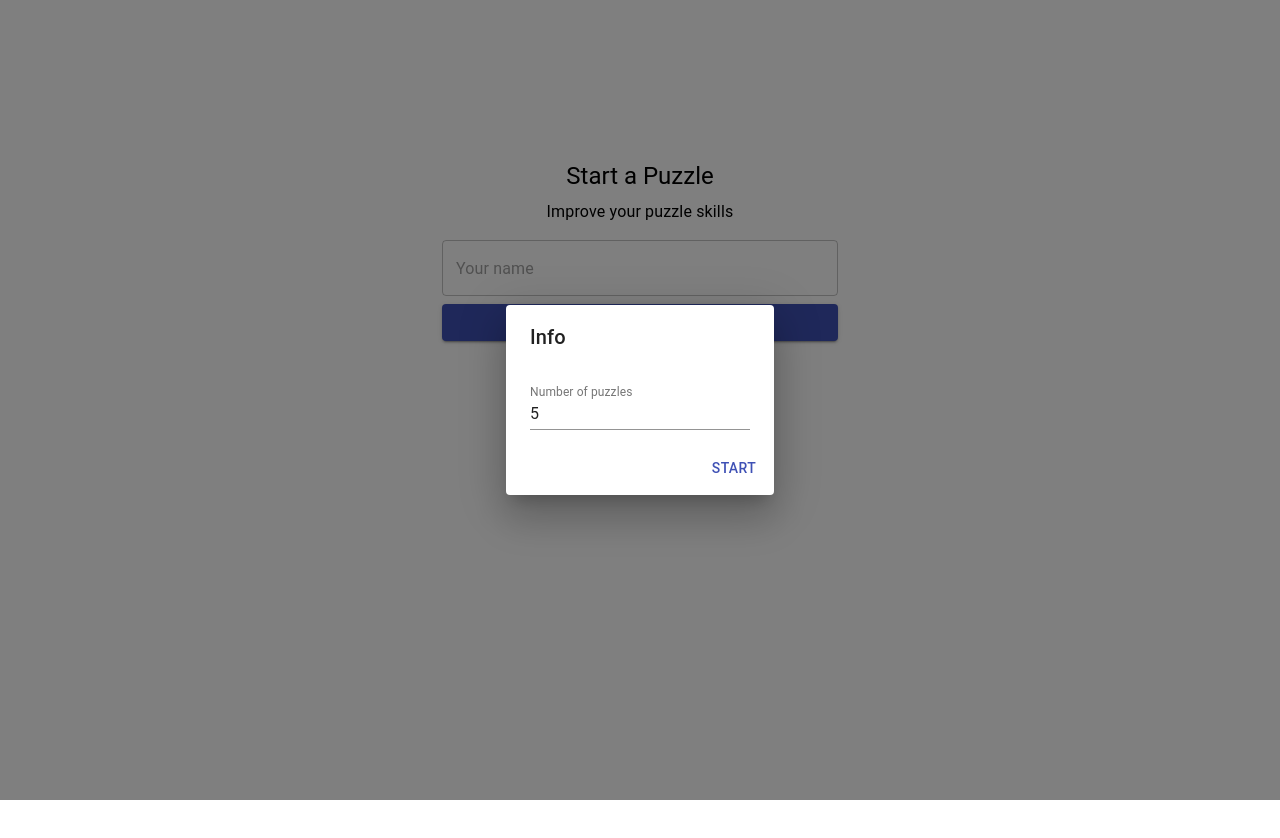
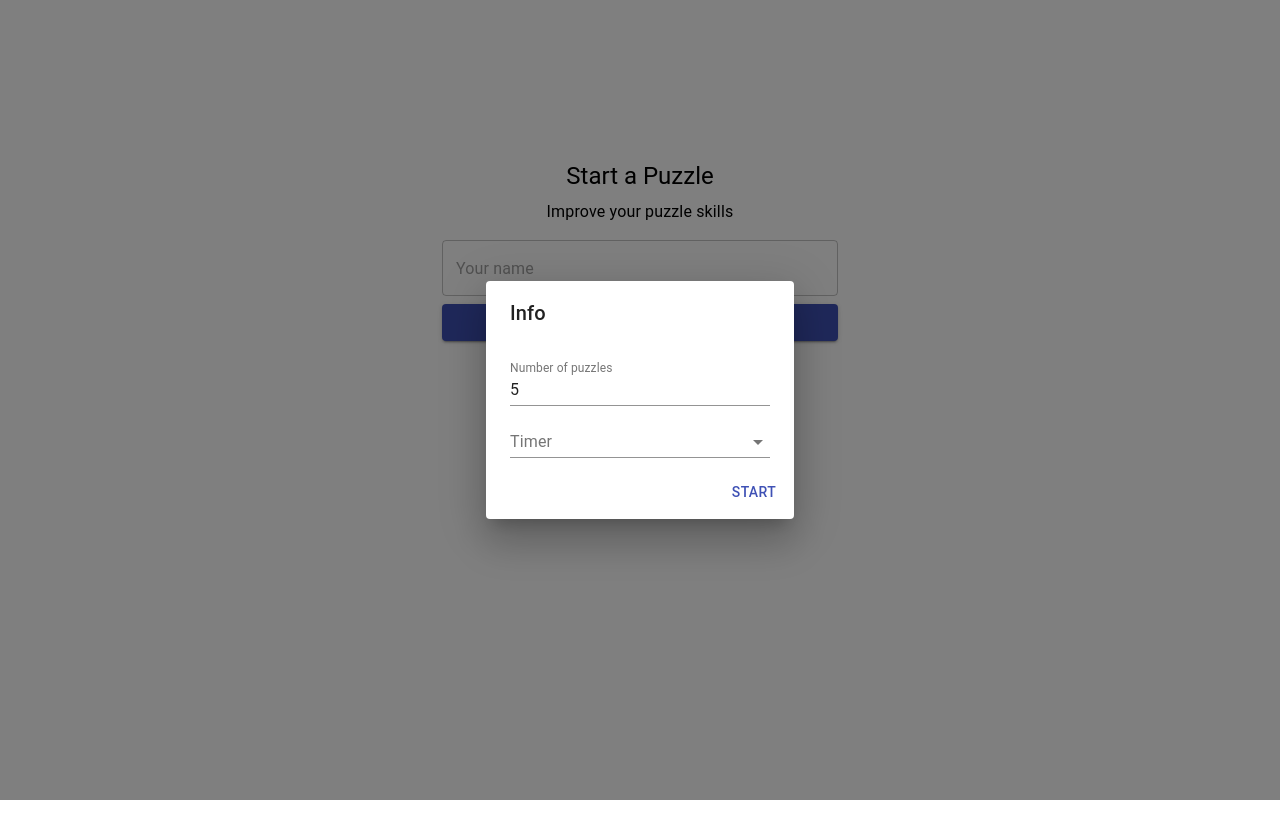
Before and after one commit to Det-Tech/chess-puzzle, a React (Create React App) app: page / in a window 1280 px wide. Both pictures are taken after a click on the button "START PUZZLE". Shown: the top 838 px of the page. Built offline with nearby package versions, Linux system fonts and the light colour scheme; no server answers.

Commit message:
Added toast for notification && Added timer for puzzle

```diff
--- a/package.json
+++ b/package.json
@@ -3,6 +3,7 @@
   "version": "0.1.0",
   "private": true,
   "dependencies": {
+    "@emotion/react": "^11.11.1",
     "@material-ui/core": "^4.11.0",
     "@material-ui/icons": "^4.9.1",
     "@material-ui/lab": "^4.0.0-alpha.61",
@@ -29,6 +30,7 @@
     "react-resize-detector": "^5.2.0",
     "react-router-dom": "^5.2.0",
     "react-scripts": "4.0.0",
+    "react-toastify": "^8.2.0",
     "shortid": "^2.2.16",
     "typescript": "^4.0.3",
     "web-vitals": "^0.2.4"
--- a/src/App.tsx
+++ b/src/App.tsx
@@ -5,6 +5,8 @@ import Race from "./pages/Race/Race";
 import RaceCreate from "./pages/RaceCreate/RaceCreate";
 import Alert from "@material-ui/lab/Alert";
 import { PuzzleProvider } from "./hooks/puzzle";
+import { ToastContainer } from "react-toastify";
+import "react-toastify/dist/ReactToastify.css";
 
 type SnackbarContextType = {
   show: (text: string) => void;
@@ -49,6 +51,7 @@ function App() {
           </Alert>
         </Snackbar>
       </SnackbarContext.Provider>
+      <ToastContainer />
     </PuzzleProvider>
   );
 }
--- a/src/hooks/puzzle.tsx
+++ b/src/hooks/puzzle.tsx
@@ -9,6 +9,8 @@ export interface PuzzleProviderContext {
   puzzleIndexHandler: () => void;
   puzzleHintIndex: number,
   puzzleHintIndexHandler: (num: number) => void,
+  puzzleTimer: "",
+  puzzleTimerHandler: (num: any) => void,
 }
 
 export const PuzzleContext = React.createContext<PuzzleProviderContext>({
@@ -20,6 +22,8 @@ export const PuzzleContext = React.createContext<PuzzleProviderContext>({
   puzzleIndexHandler: () => {},
   puzzleHintIndex: 0,
   puzzleHintIndexHandler: (num: number) => {},
+  puzzleTimer: "",
+  puzzleTimerHandler: (num: any) => {},
 });
 
 const PuzzleProvider = (props: { children: ReactNode }) => {
@@ -28,6 +32,11 @@ const PuzzleProvider = (props: { children: ReactNode }) => {
   const [puzzleIndex, setPuzzleIndex] = useState<number>(0);
   const [user, setUser] = useState<string>("");
   const [puzzleHintIndex, setPuzzleHintIndex] = useState<number>(0);
+  const [puzzleTimer, setPuzzleTimer] = useState<any>("");
+
+  const puzzleTimerHandler = (num: any) => {
+    setPuzzleTimer(num);
+  };
 
   const puzzleHintIndexHandler = (num: number) => {
     setPuzzleHintIndex(num);
@@ -54,10 +63,12 @@ const PuzzleProvider = (props: { children: ReactNode }) => {
       user,
       userHandler,
       puzzleHintIndex,
-      puzzleHintIndexHandler
+      puzzleHintIndexHandler,
+      puzzleTimer,
+      puzzleTimerHandler
     }),
     [puzzleCount, puzzleCountHandler, puzzleIndex, puzzleIndexHandler, user, userHandler,
-      puzzleHintIndex, puzzleHintIndexHandler]
+      puzzleHintIndex, puzzleHintIndexHandler, puzzleTimer, puzzleTimerHandler]
   );
 
   return (
--- a/src/pages/Race/components/RacePlay.tsx
+++ b/src/pages/Race/components/RacePlay.tsx
@@ -22,9 +22,11 @@ const RacePlay: React.FC<{
     puzzleHintIndex,
     puzzleHintIndexHandler,
     user,
+    puzzleTimer
   } = usePuzzle();
 
   const [nextButton, setNextButton] = useState<any>(false);
+  const [systemTime, setSystemTime] = useState(0);
 
   useEffect(() => {
     setSquareStyles({});
@@ -38,6 +40,24 @@ const RacePlay: React.FC<{
   const [help, setHelp] = useState<
     "sideToPlay" | "incorrect" | "correct" | "solved"
   >();
+
+  useEffect(() => {
+    const interval = setInterval(() => {
+      setSystemTime((old) => old + 1);
+    }, 1000);
+
+    return () => clearInterval(interval);
+  }, []);
+
+  useEffect(() => {
+    let diffTime = 0;
+    // @ts-ignore
+    diffTime = Number(puzzleTimer) - systemTime;
+    const minute = Math.floor(diffTime / (60));
+    const second = Math.floor((diffTime % (60)));
+    setTime(`${minute}:${second}`)
+  }, [systemTime]);
+
   const sideToPlay = getSideToPlayFromFen(puzzle?.startFen);
   useEffect(() => {
     setHelp("sideToPlay");
@@ -60,7 +80,7 @@ const RacePlay: React.FC<{
     // eslint-disable-next-line react-hooks/exhaustive-deps
   }, []);
 
-  if (puzzleIndex > puzzleCount - 1) {
+  if ((Number(puzzleTimer) - systemTime) < 0 || puzzleIndex > puzzleCount - 1) {
     return (
       <Box
         display="flex"
@@ -93,7 +113,7 @@ const RacePlay: React.FC<{
       maxWidth={768}
       margin="auto"
     >
-      <Box height={60} paddingTop={1} display="flex">
+      <Box height={80} paddingTop={1} display="flex">
         <Box
           boxShadow="0px 0px 5px 0px #cccccc"
           borderRadius={5}
@@ -107,6 +127,9 @@ const RacePlay: React.FC<{
           <Box>
             <Typography variant="body2">
               {puzzleIndex}/{puzzleCount} puzzle
+            </Typography>
+            <Typography variant="body2">
+              Time: {time}
             </Typography>
           </Box>
         </Box>
--- a/src/pages/RaceCreate/RaceCreate.tsx
+++ b/src/pages/RaceCreate/RaceCreate.tsx
@@ -10,7 +10,14 @@ import {
     DialogActions,
     makeStyles,
     createStyles,
+    Select,
+    MenuItem,
+    FormControl,
+    InputLabel,
+    Snackbar,
 } from "@material-ui/core";
+
+import { toast } from "react-toastify";
 import React, { useEffect } from "react";
 import { useState } from "react";
 import { Controller, useForm } from "react-hook-form";
@@ -34,19 +41,36 @@ const useStyles = makeStyles(() =>
 );
 
 const RaceCreate: React.FC = () => {
-  const { userHandler, puzzleCountHandler } = usePuzzle();
+    const { userHandler, puzzleCountHandler, puzzleTimer, puzzleTimerHandler } =
+        usePuzzle();
     const history = useHistory();
     const classes = useStyles();
     const [loading, setLoading] = useState(false);
     const [detailsDialogOpen, setDetailsDialogOpen] = useState(false);
+
     const { control, getValues } = useForm({
-    defaultValues: { name: "", time: 120, puzzleCount: 5 },
+        defaultValues: { name: "", time: 300, puzzleCount: 5 },
     });
+
 
     const handleCreateRace = async () => {
         try {
             const values = getValues();
-      if(values.puzzleCount > 500) return;
+            if (values.puzzleCount > 500) {
+              toast.success("Should be less than 500", {
+                position: toast.POSITION.TOP_RIGHT,
+                autoClose: 3000,
+              });
+              return;
+            }
+
+            if (puzzleTimer == "") {
+              toast.success("plz select the timer", {
+                position: toast.POSITION.TOP_RIGHT,
+                autoClose: 3000,
+              });
+              return;
+            }
 
             setLoading(true);
 
@@ -75,7 +99,13 @@ const RaceCreate: React.FC = () => {
             <Controller
                 name="name"
                 control={control}
-        as={<TextField variant="outlined" placeholder="Your name" fullWidth />}
+                as={
+                    <TextField
+                        variant="outlined"
+                        placeholder="Your name"
+                        fullWidth
+                    />
+                }
             />
 
             <Box height={8} />
@@ -97,12 +127,38 @@ const RaceCreate: React.FC = () => {
                         name="puzzleCount"
                         control={control}
                         as={
-              <TextField margin="dense" label="Number of puzzles" fullWidth />
+                            <TextField
+                                margin="dense"
+                                label="Number of puzzles"
+                                fullWidth
+                            />
                         }
                     />
+
+                    <FormControl fullWidth>
+                        <InputLabel id="time-select">Timer</InputLabel>
+
+                        <Select
+                            label="Number of select"
+                            labelId="time-select-label"
+                            id="time-select"
+                            value={puzzleTimer}
+                            onChange={(e) => {
+                                puzzleTimerHandler(e.target.value);
+                            }}
+                            fullWidth
+                        >
+                            <MenuItem value={"300"}>5min</MenuItem>
+                            <MenuItem value={"600"}>10min</MenuItem>
+                        </Select>
+                    </FormControl>
                 </DialogContent>
                 <DialogActions>
-          <Button onClick={handleCreateRace} color="primary" disabled={loading}>
+                    <Button
+                        onClick={handleCreateRace}
+                        color="primary"
+                        disabled={loading}
+                    >
                         Start
                     </Button>
                 </DialogActions>
```
Also changed, not shown: 1 other file (tests, documents, lock files or other folders). Lines whose indentation alone changed are shown as unchanged.
